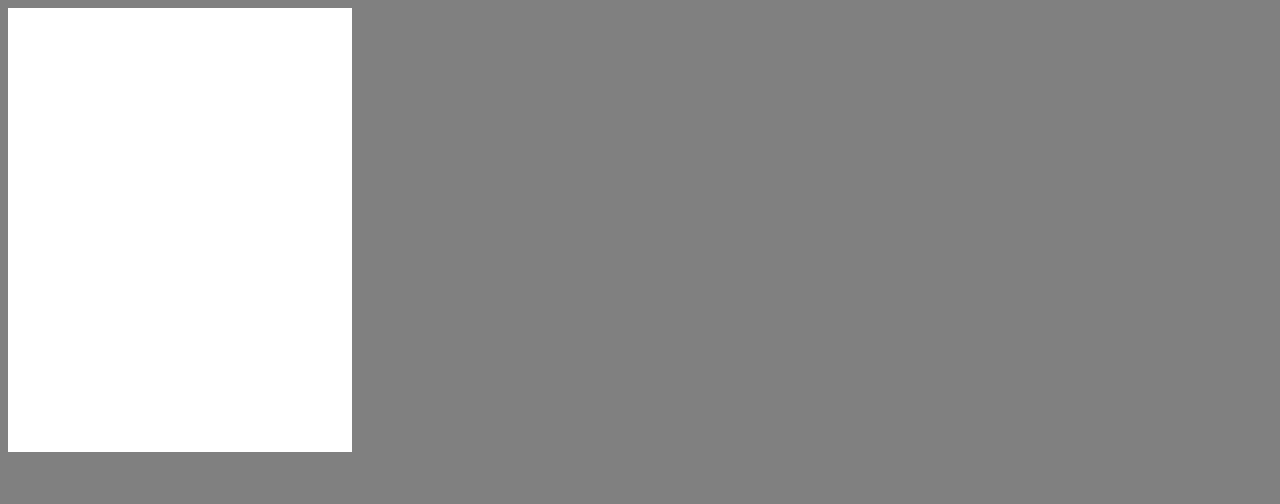
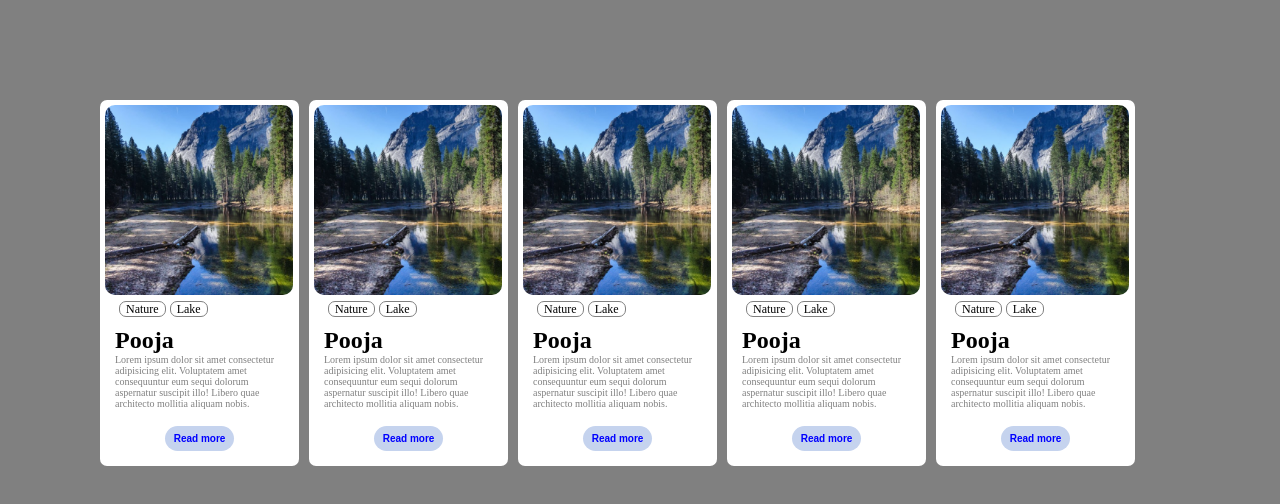
Before and after one commit to PoojaGaikwad01/SIGMA-WEB-DEVELOPMENT-CodeWithHarry, a plain HTML site: page TUTORUAL-28/solution.html in a window 1280 px wide. Drawn offline with Linux system fonts and the light colour scheme.

Commit message:
New data is added

```diff
--- a/TUTORUAL-28/solution.html
+++ b/TUTORUAL-28/solution.html
@@ -5,18 +5,160 @@
     <meta name="viewport" content="width=device-width, initial-scale=1.0">
     <title>CSS card</title>
     <style>
+        *{
+            margin: 0;
+            padding: 0;
+        }
         body{
             background-color: grey;
+            padding: 95px;
+            /* margin: 20px; */
+            display: flex;
         }
         .card{
             background-color: white;
-            height: 444px;
-            width: 344px;
+            /* height: 350px; */
+            padding:  0px 0px 15px 0px;
+            width: 199px;
+            margin: 5px 5px 5px 5px;
+            border-radius: 7px;
         }
+        .img{
+            padding: 5px;
+        }
+        .img img{
+            border-radius: 10px;
+        }
+        .capsule{
+            padding: 0px 28px 0px 14px;
+        }
+        .capsule span{
+            border: 1px solid gray;
+            padding: 0px 6px;
+            border-radius: 7px;
+            font-size: 12px;
+        }
+        .content{
+            /* padding: px 28px 0px 14px; */
+            padding: px 13px;
+            margin: 10px;
+        }
+        .content p{
+            font-size: 10px;
+            color: gray;
+        }
+        .button{
+            text-align: center;
+            /* color: blue; */
+        }
+        .button button{
+            padding: 7px 9px;
+            border-radius: 15px;
+            background-color: rgb(197, 211, 238);
+            color: blue;
+            font-size: 10px;
+            border: none;
+            margin-top: 2px;
+            font-weight: bold;
+            cursor: pointer;
+
+        }
+        .button button:hover{
+            background-color: darkblue;
+            color: white;
+        }
+
     </style>
 </head>
 <body>
     <div class="card">
+        <div class="img">
+            <img width="188" src="solution.png" alt="solution">
+            <div class="capsule">
+                <span>Nature</span>
+                <span>Lake</span>
+            </div>
+            <div class="content">
+                <h2>Pooja</h2>
+                <p>Lorem ipsum dolor sit amet consectetur adipisicing elit. Voluptatem amet consequuntur eum sequi dolorum aspernatur suscipit illo! Libero quae architecto mollitia aliquam nobis.</p>
+            </div>
+        </div>
+        <div class="button">
+            <button>Read more</button>
+        </div>
+
+
+    </div>
+
+    <div class="card">
+        <div class="img">
+            <img width="188" src="solution.png" alt="solution">
+            <div class="capsule">
+                <span>Nature</span>
+                <span>Lake</span>
+            </div>
+            <div class="content">
+                <h2>Pooja</h2>
+                <p>Lorem ipsum dolor sit amet consectetur adipisicing elit. Voluptatem amet consequuntur eum sequi dolorum aspernatur suscipit illo! Libero quae architecto mollitia aliquam nobis.</p>
+            </div>
+        </div>
+        <div class="button">
+            <button>Read more</button>
+        </div>
+
+    </div>
+
+    <div class="card">
+        <div class="img">
+            <img width="188" src="solution.png" alt="solution">
+            <div class="capsule">
+                <span>Nature</span>
+                <span>Lake</span>
+            </div>
+            <div class="content">
+                <h2>Pooja</h2>
+                <p>Lorem ipsum dolor sit amet consectetur adipisicing elit. Voluptatem amet consequuntur eum sequi dolorum aspernatur suscipit illo! Libero quae architecto mollitia aliquam nobis.</p>
+            </div>
+        </div>
+        <div class="button">
+            <button>Read more</button>
+        </div>
+
+    </div>
+
+    <div class="card">
+        <div class="img">
+            <img width="188" src="solution.png" alt="solution">
+            <div class="capsule">
+                <span>Nature</span>
+                <span>Lake</span>
+            </div>
+            <div class="content">
+                <h2>Pooja</h2>
+                <p>Lorem ipsum dolor sit amet consectetur adipisicing elit. Voluptatem amet consequuntur eum sequi dolorum aspernatur suscipit illo! Libero quae architecto mollitia aliquam nobis.</p>
+            </div>
+        </div>
+        <div class="button">
+            <button>Read more</button>
+        </div>
+
+    </div>
+
+    <div class="card">
+        <div class="img">
+            <img width="188" src="solution.png" alt="solution">
+            <div class="capsule">
+                <span>Nature</span>
+                <span>Lake</span>
+            </div>
+            <div class="content">
+                <h2>Pooja</h2>
+                <p>Lorem ipsum dolor sit amet consectetur adipisicing elit. Voluptatem amet consequuntur eum sequi dolorum aspernatur suscipit illo! Libero quae architecto mollitia aliquam nobis.</p>
+            </div>
+        </div>
+        <div class="button">
+            <button>Read more</button>
+        </div>
 
     </div>
 
```
Also changed, not shown: TUTORIAL-30/index.html (added, +56 -0 lines).
